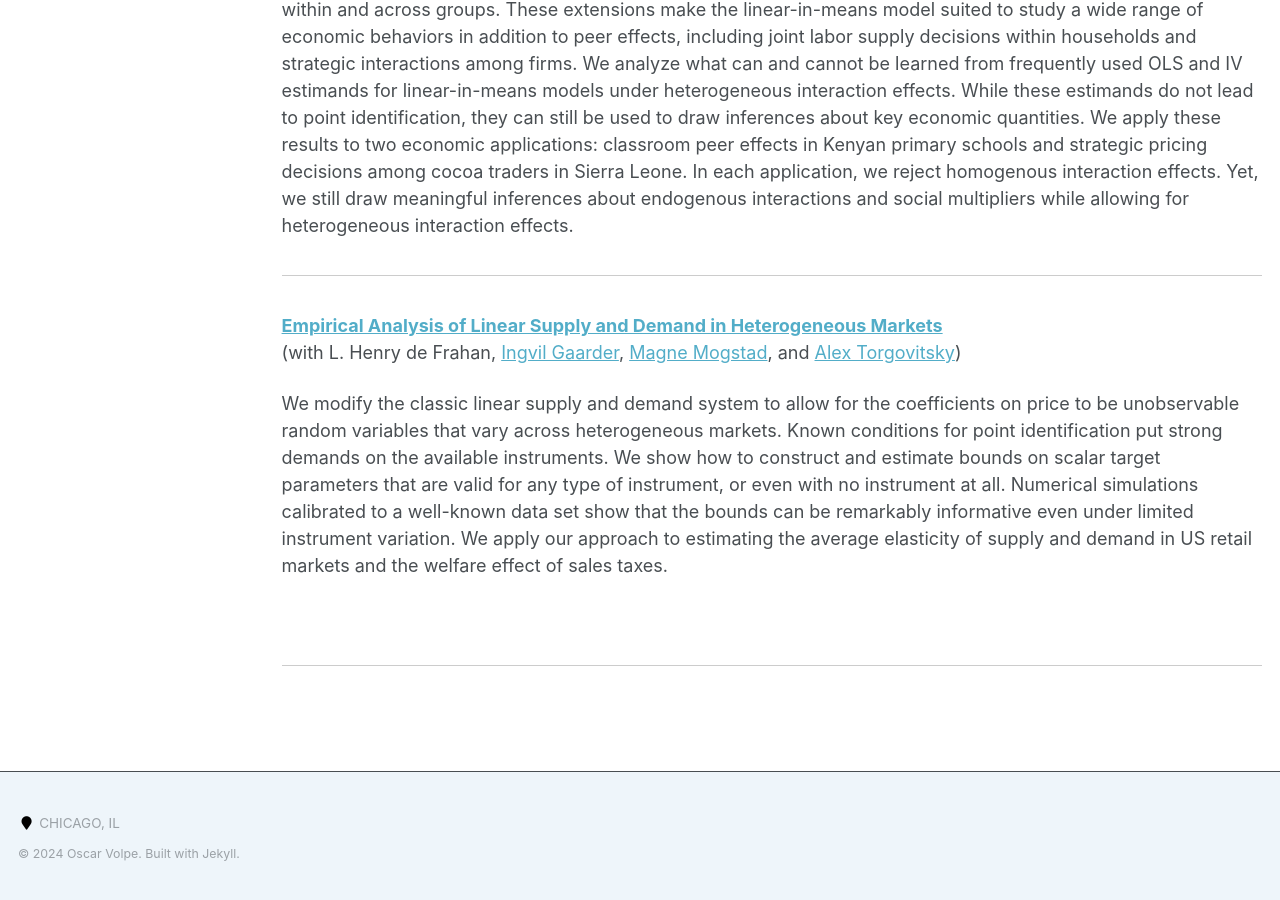
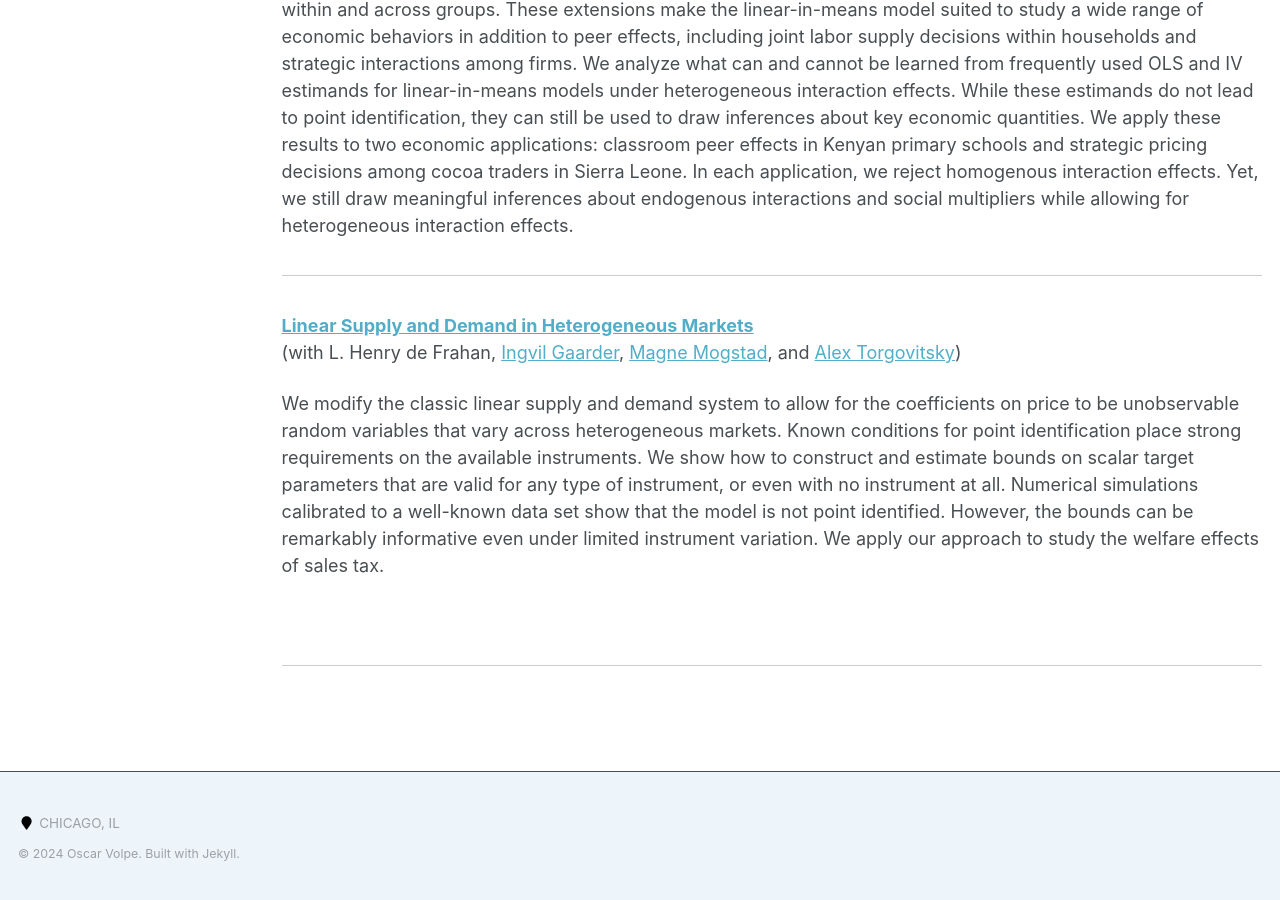
Before and after one commit to ovolpe/ovolpe.github.io, a Jekyll site: the page built from _pages/research.md, in a window 1280 px wide and 900 px high, scrolled down 1262 px. Built offline with Jekyll 4.4.1, drawn with Linux system fonts in a browser that asks for light colours.

Commit message:
Update research.md

```diff
--- a/_pages/research.md
+++ b/_pages/research.md
@@ -33,10 +33,10 @@ We study peer effects in linear-in-means models with heterogeneous interaction e
 
 <hr style="margin: 2em 0; border: none; border-top: 1px solid #ccc;">
 
-[**Empirical Analysis of Linear Supply and Demand in Heterogeneous Markets**](https://ovolpe.github.io/research) <br>
+[**Linear Supply and Demand in Heterogeneous Markets**](https://ovolpe.github.io/research) <br>
 (with L. Henry de Frahan, [Ingvil Gaarder](https://sites.google.com/site/ingvilgaarder), [Magne Mogstad](https://sites.google.com/site/magnemogstad), and [Alex Torgovitsky](https://a-torgovitsky.github.io))
 
-We modify the classic linear supply and demand system to allow for the coefficients on price to be unobservable random variables that vary across heterogeneous markets. Known conditions for point identification put strong demands on the available instruments. We show how to construct and estimate bounds on scalar target parameters that are valid for any type of instrument, or even with no instrument at all. Numerical simulations calibrated to a well-known data set show that the bounds can be remarkably informative even under limited instrument variation. We apply our approach to estimating the average elasticity of supply and demand in US retail markets and the welfare effect of sales taxes.
+We modify the classic linear supply and demand system to allow for the coefficients on price to be unobservable random variables that vary across heterogeneous markets. Known conditions for point identification place strong requirements on the available instruments. We show how to construct and estimate bounds on scalar target parameters that are valid for any type of instrument, or even with no instrument at all. Numerical simulations calibrated to a well-known data set show that the model is not point identified. However, the bounds can be remarkably informative even under limited instrument variation. We apply our approach to study the welfare effects of sales tax.
 
 <br style="clear: both;">
 <hr style="margin: 2em 0; border: none; border-top: 1px solid #ccc;">
```
